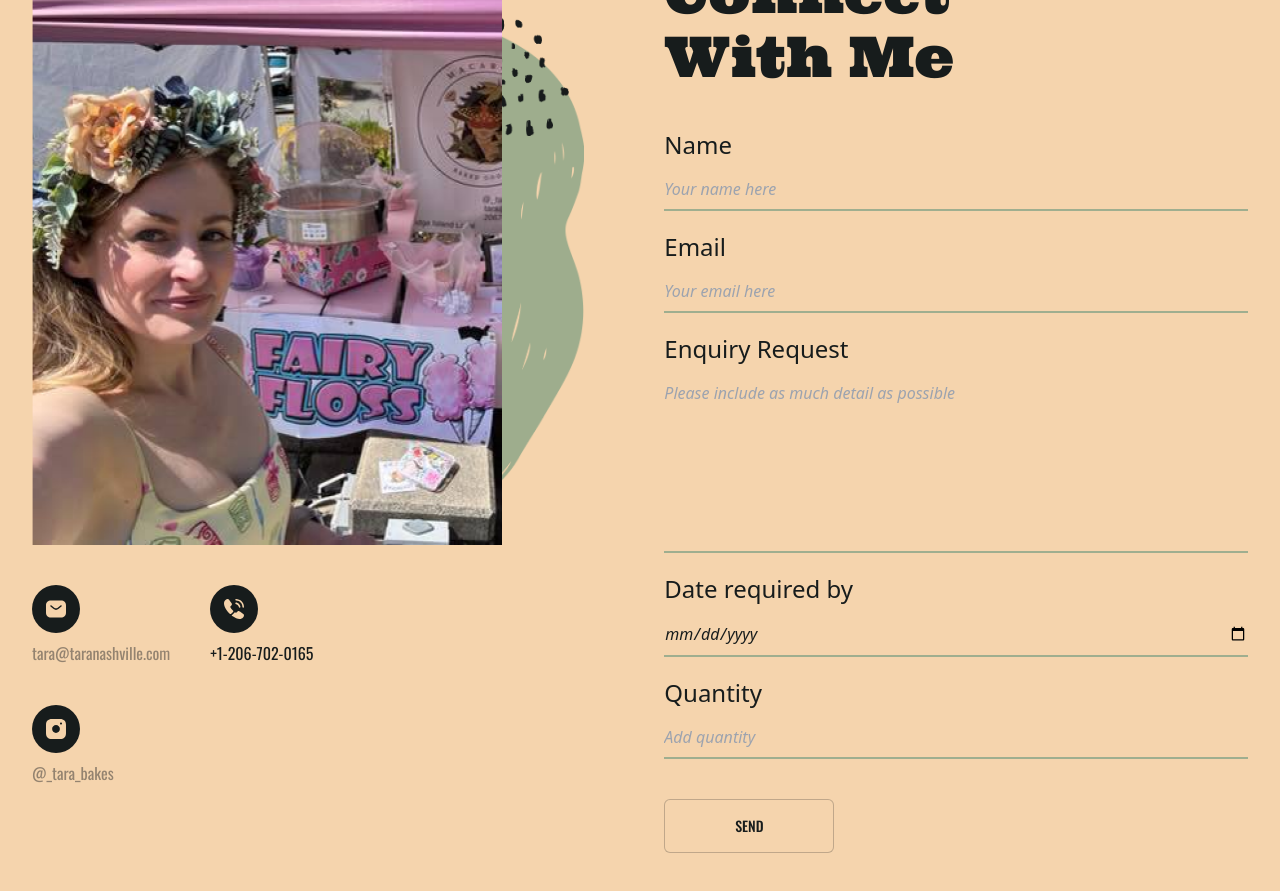
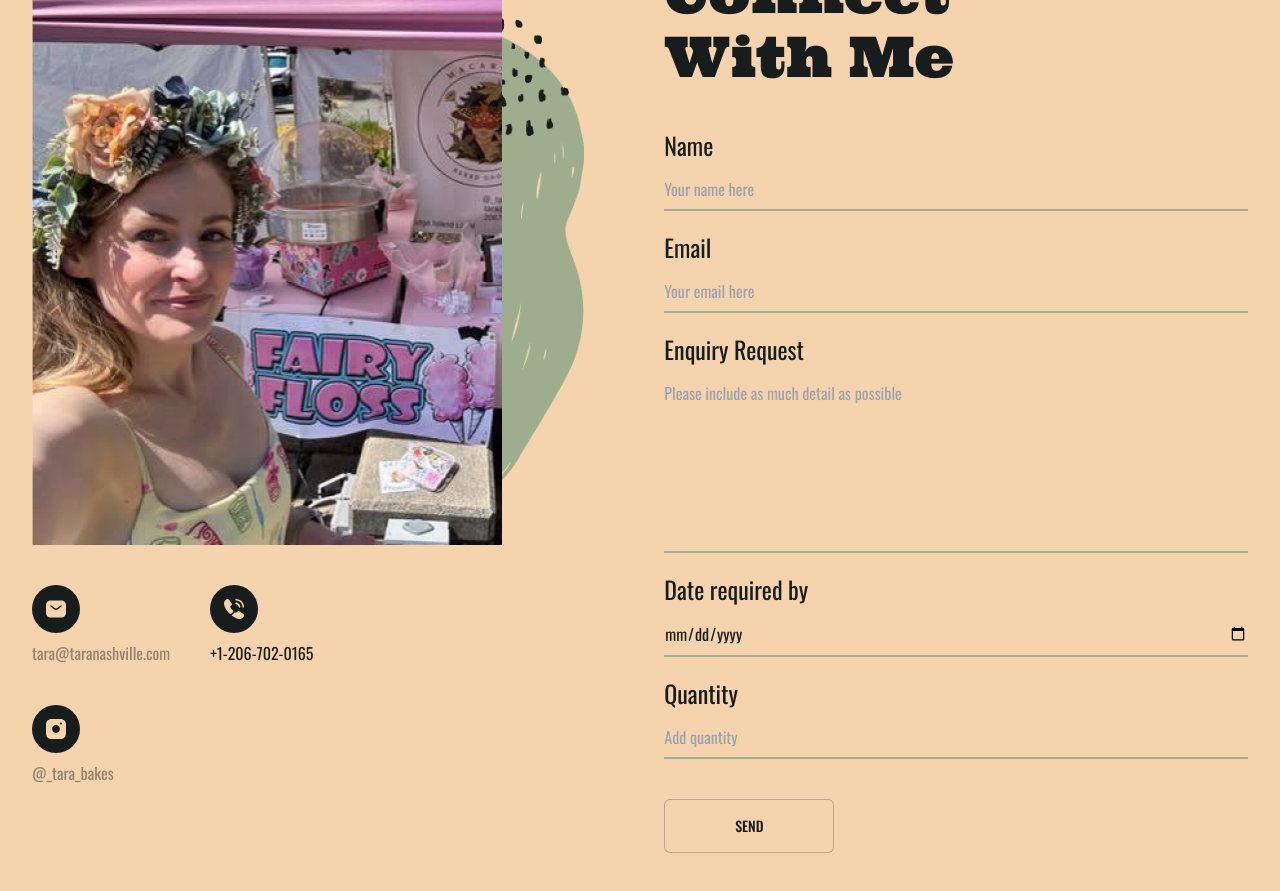
Before and after one commit to MacaroosByNash/macaroos-baked-goods, a Next.js app: page / in a window 1280 px wide. Shown: the part 6660-7551 px from the top of the page. Built offline with nearby package versions, Linux system fonts and the light colour scheme.

Commit message:
fix: font

```diff
--- a/src/components/contact/contact.tsx
+++ b/src/components/contact/contact.tsx
@@ -35,14 +35,17 @@ export default function Contact() {
           >
             {formFields.map((field) => (
               <fieldset key={field.name} className="flex flex-col gap-2">
-                <label htmlFor={field.name} className="text-2xl">
+                <label
+                  htmlFor={field.name}
+                  className="text-2xl font-subHeading"
+                >
                   {field.label}
                 </label>
                 {field.type === "textarea" ? (
                   <textarea
                     name={field.name}
                     id={field.name}
-                    className="h-[180px] bg-transparent py-2 text-left italic border-b-2 outline-none border-b-input resize-none focus:border-border"
+                    className="h-[180px] bg-transparent font-subHeading text-primary py-2 text-left border-b-2 outline-none border-b-input resize-none focus:border-border"
                     placeholder={field.placeholder}
                   />
                 ) : (
@@ -50,7 +53,7 @@ export default function Contact() {
                     type={field.type}
                     id={field.name}
                     placeholder={field.placeholder}
-                    className="bg-transparent border-b-2 text-left border-b-input py-2 italic outline-none focus:border-border"
+                    className="bg-transparent border-b-2 font-subHeading text-left text-primary border-b-input py-2 outline-none focus:border-border"
                   />
                 )}
               </fieldset>
```
